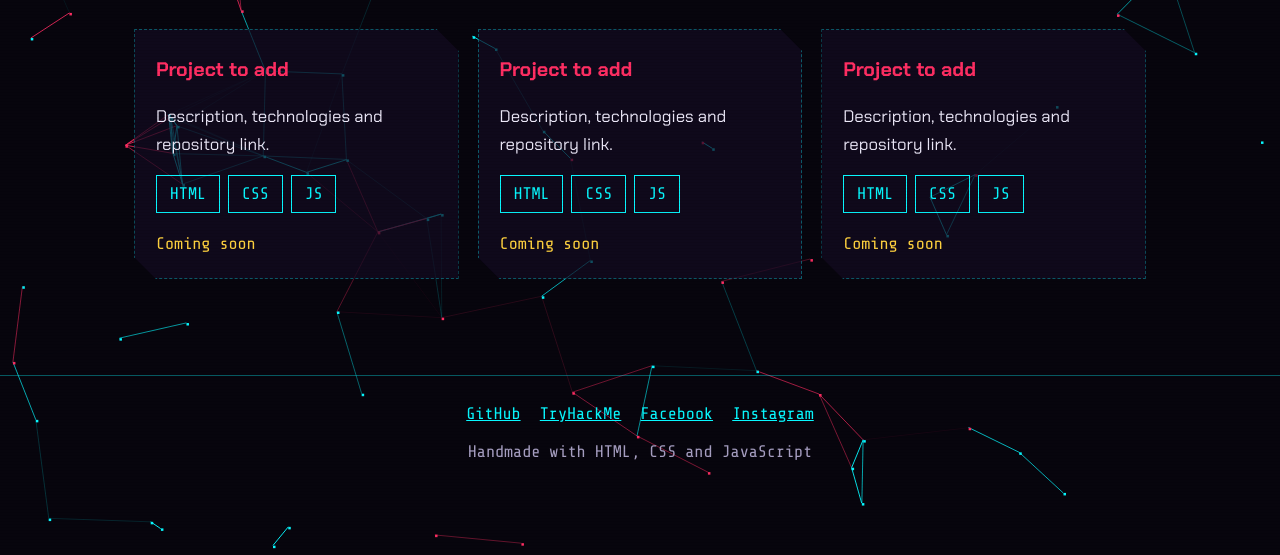
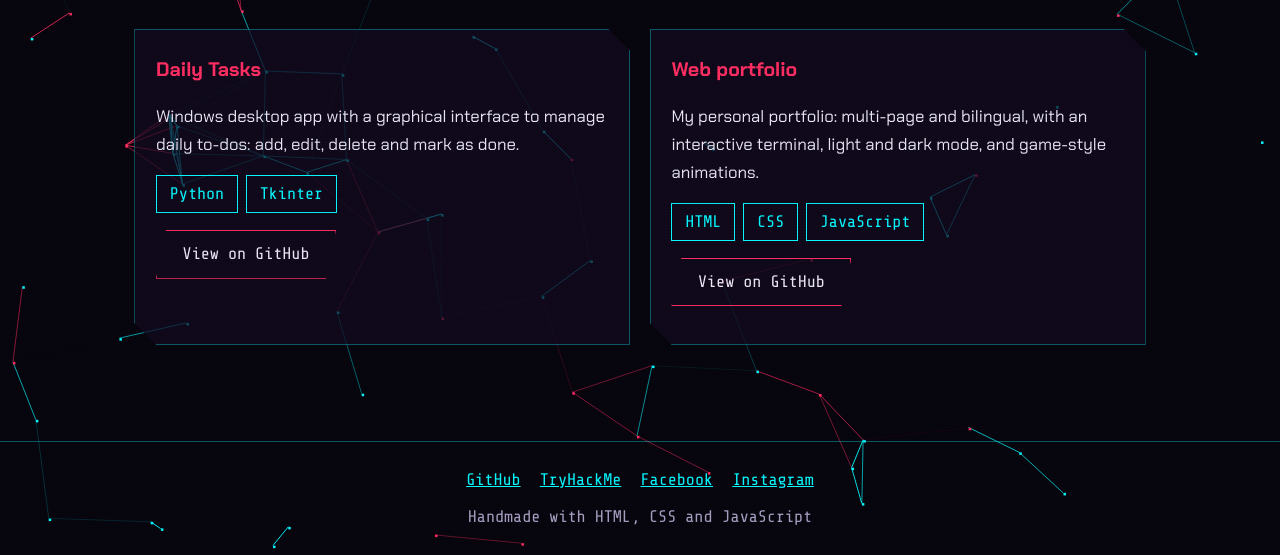
Before and after one commit to DGuz20/portafolio, a plain HTML site: page projects.html in a window 1280 px wide. Shown: the part 251-806 px from the top of the page. Drawn offline with nearby package versions, Linux system fonts and the light colour scheme.

Commit message:
Refactor project cards and update technologies
Updated project cards to replace placeholders with actual project details and changed 'JS' to 'JavaScript'.

```diff
--- a/projects.html
+++ b/projects.html
@@ -35,38 +35,28 @@
     <main id="main">
         <h1 class="glitch" data-text="Proyectos" data-i18n="proj.title"></h1>
         <p class="lead" data-i18n="proj.note"></p>
-        <div class="grid"><!-- TODO: reemplaza este bloque por un proyecto real -->
-            <article class="card soon rv">
-                <h3 data-i18n="proj.t"></h3>
-                <p data-i18n="proj.d"></p>
+        <div class="grid">
+            <article class="card rv">
+                <h3 data-i18n="p1.t"></h3>
+                <p data-i18n="p1.d"></p>
+                <ul class="chips">
+                    <li>Python</li>
+                    <li>Tkinter</li>
+                </ul>
+                <p><a class="btn" href="https://github.com/DGuz20/tareas_diarias_py" target="_blank" rel="noopener"
+                        data-i18n="proj.view"></a></p>
+            </article>
+
+            <article class="card rv">
+                <h3 data-i18n="p2.t"></h3>
+                <p data-i18n="p2.d"></p>
                 <ul class="chips">
                     <li>HTML</li>
                     <li>CSS</li>
-                    <li>JS</li>
+                    <li>JavaScript</li>
                 </ul>
-                <p class="tag" data-i18n="proj.s"></p>
-            </article>
-            <!-- TODO: reemplaza este bloque por un proyecto real -->
-            <article class="card soon rv">
-                <h3 data-i18n="proj.t"></h3>
-                <p data-i18n="proj.d"></p>
-                <ul class="chips">
-                    <li>HTML</li>
-                    <li>CSS</li>
-                    <li>JS</li>
-                </ul>
-                <p class="tag" data-i18n="proj.s"></p>
-            </article>
-            <!-- TODO: reemplaza este bloque por un proyecto real -->
-            <article class="card soon rv">
-                <h3 data-i18n="proj.t"></h3>
-                <p data-i18n="proj.d"></p>
-                <ul class="chips">
-                    <li>HTML</li>
-                    <li>CSS</li>
-                    <li>JS</li>
-                </ul>
-                <p class="tag" data-i18n="proj.s"></p>
+                <p><a class="btn" href="https://github.com/DGuz20/portafolio" target="_blank" rel="noopener"
+                        data-i18n="proj.view"></a></p>
             </article>
         </div>
     </main>
```
